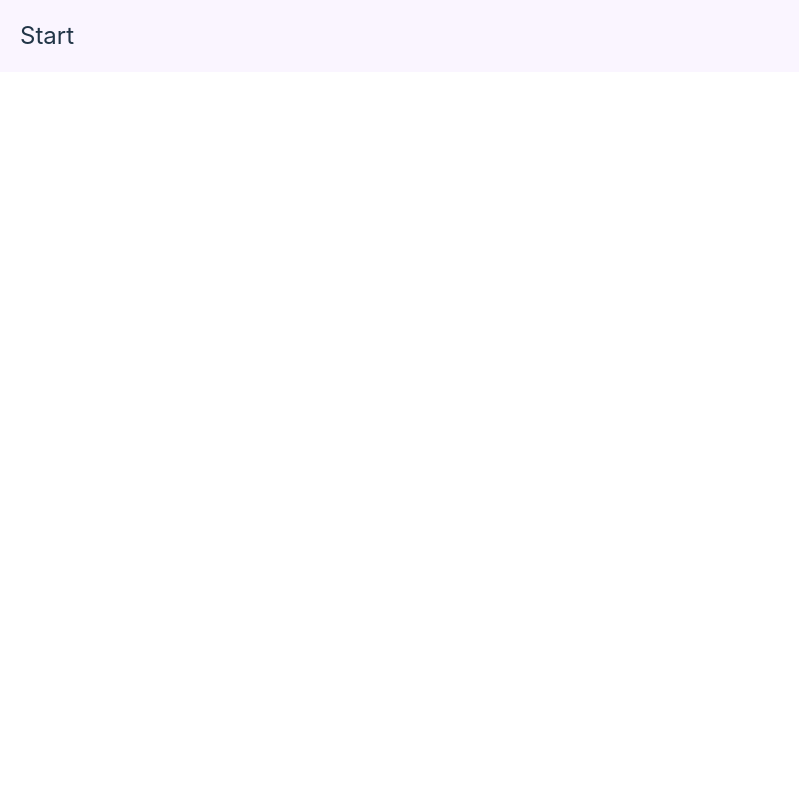
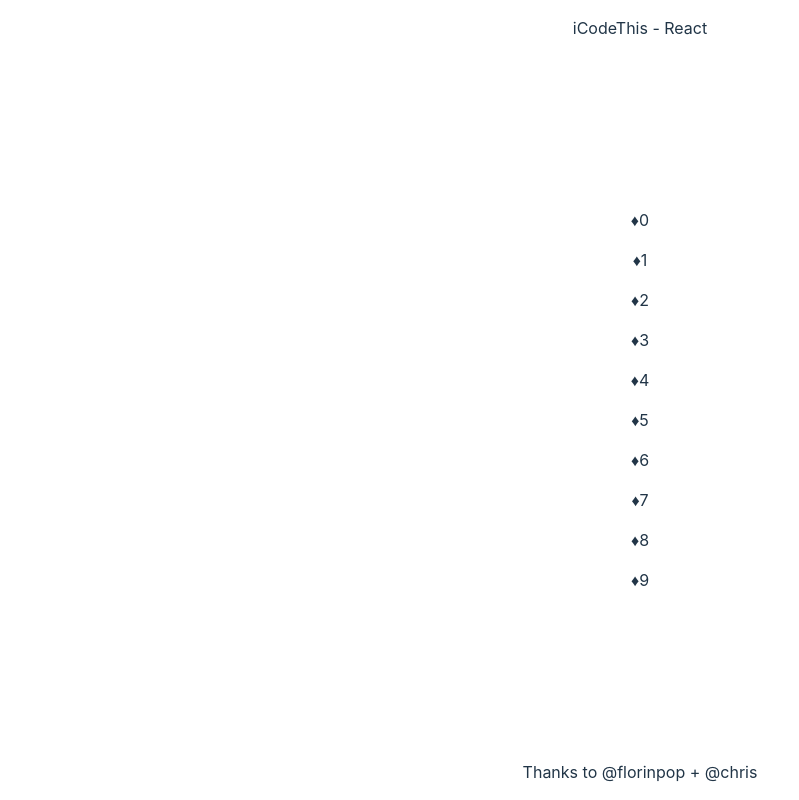
Before and after one commit to pantpad/iCodeThis-Playground, a React (Vite) app: page / in a window 1280 px wide. Shown: the whole page, without its empty margins (0-799 px from the left). Built offline with nearby package versions, Linux system fonts and the light colour scheme.

Commit message:
Add Layout components

```diff
--- a/src/App.jsx
+++ b/src/App.jsx
@@ -1,7 +1,24 @@
+import Content from "./layout/Content";
+import PageLayout from "./layout/PageLayout";
+
 function App() {
   return (
     <>
-      <h1 className="mx-0 bg-red-500 p-5 text-2xl hover:bg-purple-50">Start</h1>
+      <PageLayout className={"w-[min(60rem,100vw-2rem)]"}>
+        <header>
+          <h1>iCodeThis - React</h1>
+        </header>
+        <Content className={"flex-col gap-4"}>
+          {[...Array(10)].map((e, i) => (
+            <article className="busterCards" key={i}>
+              ♦{i}
+            </article>
+          ))}
+        </Content>
+        <footer>
+          <p>Thanks to @florinpop + @chris</p>
+        </footer>
+      </PageLayout>
     </>
   );
 }
--- /dev/null
+++ b/src/layout/Content.jsx
@@ -0,0 +1,12 @@
+/* eslint-disable react/prop-types */
+export default function Content({ className, children }) {
+  return (
+    <main
+      className={`${className ? className + " " : ""}flex h-full min-w-0 flex-wrap justify-center p-8 sm:p-2`}
+    >
+      {children}
+    </main>
+  );
+}
+
+//
--- /dev/null
+++ b/src/layout/PageLayout.jsx
@@ -0,0 +1,12 @@
+/* eslint-disable react/prop-types */
+export default function PageLayout({ className, children }) {
+  return (
+    <body
+      className={`${className ? className + " " : ""}mx-auto flex flex-col p-4 text-center`}
+    >
+      {children}
+    </body>
+  );
+}
+
+//
```
